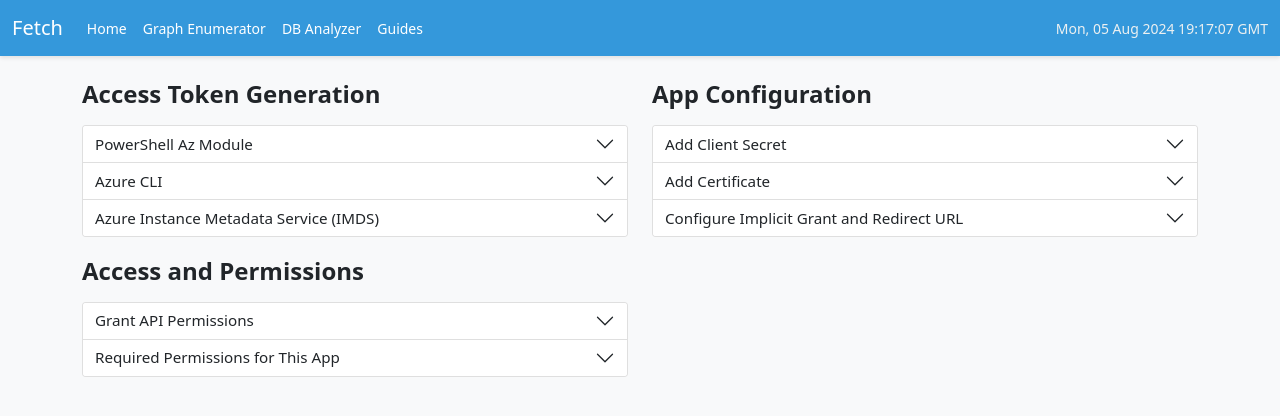
After one commit to NetPenguins/Fetch, a Flask app: template templates/guides.html in a window 1280 px wide. The commit adds this page. Shown: the top 416 px of the page. Run offline with Flask 3, Linux system fonts and the light colour scheme; the template is opened without the code that fills it, so the values that code supplies are empty; some libraries are stand-ins or nearby versions.

Commit message:
Adding guide to generate permission, access tokens, and creation of apps.

```diff
--- /dev/null
+++ b/static/css/guides.css
@@ -0,0 +1,120 @@
+/* General styles */
+body {
+  font-size: 14px;
+}
+
+/* Layout */
+@media (min-width: 768px) {
+  .col-md-4 {
+    padding-right: 10px;
+    padding-left: 10px;
+  }
+}
+
+/* Accordion styles */
+.accordion-sm {
+  font-size: 0.9rem;
+  margin-bottom: 20px;
+}
+
+.accordion-sm .accordion-button {
+  padding: 0.5rem 0.75rem;
+  font-size: 0.95rem;
+}
+
+.accordion-sm .accordion-body {
+  padding: 0.75rem;
+}
+
+.accordion-button:not(.collapsed) {
+  background-color: #e7f1ff;
+  color: #0c63e4;
+}
+
+.accordion-button:focus {
+  box-shadow: none;
+  border-color: rgba(0,0,0,.125);
+}
+
+/* Code block styles */
+.code-block-container {
+  position: relative;
+  margin-bottom: 1rem;
+}
+
+.code-block-container pre {
+  background-color: #f8f9fa;
+  border: 1px solid #e9ecef;
+  border-radius: 4px;
+  padding: 0.5rem;
+  margin-bottom: 0;
+  font-size: 0.8rem;
+}
+
+.copy-btn {
+  position: absolute;
+  top: 0.25rem;
+  right: 0.25rem;
+  padding: 0.1rem 0.3rem;
+  font-size: 0.7rem;
+}
+
+/* Typography */
+.small {
+  font-size: 0.85rem;
+}
+
+h1.h3, h2.h4, h3.h5, h4.h6 {
+  margin-bottom: 0.5rem;
+  font-weight: 600;
+}
+
+ol.small, ul.small {
+  padding-left: 1.5rem;
+  margin-bottom: 0.5rem;
+}
+
+code {
+  font-family: SFMono-Regular, Consolas, Liberation Mono, Menlo, monospace;
+  font-size: 85%;
+  color: #d63384;
+  word-wrap: break-word;
+}
+
+/* Custom styles for specific elements */
+.accordion-sm .accordion-body ol > li,
+.accordion-sm .accordion-body ul > li {
+  margin-bottom: 0.25rem;
+}
+
+.accordion-sm .accordion-body p:last-child {
+  margin-bottom: 0;
+}
+
+/* Responsive adjustments */
+@media (max-width: 767px) {
+  .accordion-sm {
+    margin-bottom: 15px;
+  }
+
+  .accordion-sm .accordion-button {
+    font-size: 0.9rem;
+  }
+
+  .code-block-container pre {
+    font-size: 0.75rem;
+  }
+}
+
+/* Prism.js overrides (if you're using Prism for syntax highlighting) */
+:not(pre) > code[class*="language-"],
+pre[class*="language-"] {
+  background: #f8f9fa;
+  border: 1px solid #e9ecef;
+  border-radius: 4px;
+}
+
+code[class*="language-"],
+pre[class*="language-"] {
+  font-size: 0.8rem;
+}
--- a/templates/base.html
+++ b/templates/base.html
@@ -6,6 +6,7 @@
     <title>{% block title %}Fetch{% endblock %}</title>
     <link href="https://cdn.jsdelivr.net/npm/bootstrap@5.1.3/dist/css/bootstrap.min.css" rel="stylesheet">
     <link rel="stylesheet" href="{{ url_for('static', filename='css/custom.css') }}">
+    <link rel="stylesheet" href="{{ url_for('static', filename='css/guides.css') }}">
 
     {% block extra_css %}{% endblock %}
 </head>
@@ -26,6 +27,9 @@
                 </li>
                 <li class="nav-item">
                     <a class="nav-link {% if request.endpoint == 'db_analyzer' %}active{% endif %}" href="{{ url_for('db_analyzer') }}">DB Analyzer</a>
+                </li>
+                <li class="nav-item">
+                     <a class="nav-link {% if request.endpoint == 'guides' %}active{% endif %}" href="{{ url_for('guides') }}">Guides</a>
                 </li>
                 {% block navbar_extra %}{% endblock %}
             </ul>
--- /dev/null
+++ b/templates/guides.html
@@ -0,0 +1,298 @@
+{% extends "base.html" %}
+{% block title %}Fetch - Guides{% endblock %}
+{% block content %}
+
+<div class="row">
+  <div class="col-md-6">
+    <div class="accordion accordion-sm" id="tokenGuides">
+      <h2 class="h4 mb-3">Access Token Generation</h2>
+
+      <!-- PowerShell Az Guide -->
+      <div class="accordion-item">
+        <h3 class="accordion-header" id="headingPowerShellAz">
+          <button class="accordion-button collapsed" type="button" data-bs-toggle="collapse" data-bs-target="#collapsePowerShellAz" aria-expanded="false" aria-controls="collapsePowerShellAz">
+            PowerShell Az Module
+          </button>
+        </h3>
+        <div id="collapsePowerShellAz" class="accordion-collapse collapse" aria-labelledby="headingPowerShellAz" data-bs-parent="#tokenGuides">
+          <div class="accordion-body">
+            <ol class="small">
+              <li>Install the Az module if not already installed:</li>
+            </ol>
+            <div class="code-block-container">
+              <pre><code class="language-powershell" id="powershell-az-1">Install-Module -Name Az -AllowClobber -Scope CurrentUser</code></pre>
+              <button class="btn btn-sm btn-outline-secondary copy-btn" data-clipboard-target="#powershell-az-1">Copy</button>
+            </div>
+            <ol start="2" class="small">
+              <li>Connect to your Azure account:</li>
+            </ol>
+            <div class="code-block-container">
+              <pre><code class="language-powershell" id="powershell-az-2">Connect-AzAccount</code></pre>
+              <button class="btn btn-sm btn-outline-secondary copy-btn" data-clipboard-target="#powershell-az-2">Copy</button>
+            </div>
+            <ol start="3" class="small">
+              <li>Get the access token:</li>
+            </ol>
+            <div class="code-block-container">
+              <pre><code class="language-powershell" id="powershell-az-3">$token = Get-AzAccessToken -ResourceUrl "https://graph.microsoft.com/"
+$accessToken = $token.Token</code></pre>
+              <button class="btn btn-sm btn-outline-secondary copy-btn" data-clipboard-target="#powershell-az-3">Copy</button>
+            </div>
+          </div>
+        </div>
+      </div>
+
+      <!-- Azure CLI Guide -->
+      <div class="accordion-item">
+        <h3 class="accordion-header" id="headingAzureCLI">
+          <button class="accordion-button collapsed" type="button" data-bs-toggle="collapse" data-bs-target="#collapseAzureCLI" aria-expanded="false" aria-controls="collapseAzureCLI">
+            Azure CLI
+          </button>
+        </h3>
+        <div id="collapseAzureCLI" class="accordion-collapse collapse" aria-labelledby="headingAzureCLI" data-bs-parent="#tokenGuides">
+          <div class="accordion-body">
+            <ol class="small">
+              <li>Open a terminal or command prompt</li>
+              <li>Run the following command:</li>
+            </ol>
+            <div class="code-block-container">
+              <pre><code class="language-bash" id="azure-cli">az account get-access-token --query accessToken --output tsv</code></pre>
+              <button class="btn btn-sm btn-outline-secondary copy-btn" data-clipboard-target="#azure-cli">Copy</button>
+            </div>
+          </div>
+        </div>
+      </div>
+
+      <!-- Azure Instance Metadata Service Guide -->
+      <div class="accordion-item">
+        <h3 class="accordion-header" id="headingMetadataService">
+          <button class="accordion-button collapsed" type="button" data-bs-toggle="collapse" data-bs-target="#collapseMetadataService" aria-expanded="false" aria-controls="collapseMetadataService">
+            Azure Instance Metadata Service (IMDS)
+          </button>
+        </h3>
+        <div id="collapseMetadataService" class="accordion-collapse collapse" aria-labelledby="headingMetadataService" data-bs-parent="#tokenGuides">
+          <div class="accordion-body">
+            <ol class="small">
+              <li>This method only works from within an Azure VM or other Azure compute resource.</li>
+              <li>Open a terminal or command prompt</li>
+              <li>Run the following curl command:</li>
+            </ol>
+            <div class="code-block-container">
+              <pre><code class="language-bash" id="metadata-service">curl -H Metadata:true "http://169.254.169.254/metadata/identity/oauth2/token?api-version=2018-02-01&resource=https://graph.microsoft.com/" | jq -r '.access_token'</code></pre>
+              <button class="btn btn-sm btn-outline-secondary copy-btn" data-clipboard-target="#metadata-service">Copy</button>
+            </div>
+          </div>
+        </div>
+      </div>
+    </div>
+  </div>
+
+  <div class="col-md-6">
+    <div class="accordion accordion-sm" id="appConfigGuides">
+      <h2 class="h4 mb-3">App Configuration</h2>
+
+    <!-- Client Secret Guide -->
+    <div class="accordion-item">
+      <h3 class="accordion-header" id="headingClientSecret">
+        <button class="accordion-button collapsed" type="button" data-bs-toggle="collapse" data-bs-target="#collapseClientSecret" aria-expanded="false" aria-controls="collapseClientSecret">
+          Add Client Secret
+        </button>
+      </h3>
+      <div id="collapseClientSecret" class="accordion-collapse collapse" aria-labelledby="headingClientSecret" data-bs-parent="#appConfigGuides">
+        <div class="accordion-body">
+          <ol class="small">
+            <li>Go to the Azure Portal (portal.azure.com)</li>
+            <li>Navigate to Azure Active Directory</li>
+            <li>Select "App registrations" from the left menu</li>
+            <li>Find and select your application</li>
+            <li>In the left menu, click on "Certificates & secrets"</li>
+            <li>Under "Client secrets", click "New client secret"</li>
+            <li>Enter a description and select an expiration period</li>
+            <li>Click "Add"</li>
+            <li>Copy and securely store the generated secret value</li>
+          </ol>
+          <p class="small">Note: The secret value is only shown once. Make sure to copy and store it securely.</p>
+        </div>
+      </div>
+    </div>
+
+    <!-- Certificate Guide -->
+    <div class="accordion-item">
+      <h3 class="accordion-header" id="headingCertificate">
+        <button class="accordion-button collapsed" type="button" data-bs-toggle="collapse" data-bs-target="#collapseCertificate" aria-expanded="false" aria-controls="collapseCertificate">
+          Add Certificate
+        </button>
+      </h3>
+      <div id="collapseCertificate" class="accordion-collapse collapse" aria-labelledby="headingCertificate" data-bs-parent="#appConfigGuides">
+        <div class="accordion-body">
+          <ol class="small">
+            <li>Generate a self-signed certificate or obtain one from a trusted Certificate Authority</li>
+            <li>Go to the Azure Portal (portal.azure.com)</li>
+            <li>Navigate to Azure Active Directory</li>
+            <li>Select "App registrations" from the left menu</li>
+            <li>Find and select your application</li>
+            <li>In the left menu, click on "Certificates & secrets"</li>
+            <li>Under "Certificates", click "Upload certificate"</li>
+            <li>Browse and select your certificate file</li>
+            <li>Click "Add"</li>
+          </ol>
+          <p class="small">Note: Ensure you have the private key of the certificate for authentication purposes.</p>
+        </div>
+      </div>
+    </div>
+
+    <!-- Implicit Grant Authentication Guide -->
+    <div class="accordion-item">
+      <h3 class="accordion-header" id="headingImplicitGrant">
+        <button class="accordion-button collapsed" type="button" data-bs-toggle="collapse" data-bs-target="#collapseImplicitGrant" aria-expanded="false" aria-controls="collapseImplicitGrant">
+          Configure Implicit Grant and Redirect URL
+        </button>
+      </h3>
+      <div id="collapseImplicitGrant" class="accordion-collapse collapse" aria-labelledby="headingImplicitGrant" data-bs-parent="#appConfigGuides">
+        <div class="accordion-body">
+          <ol class="small">
+            <li>Go to the Azure Portal (portal.azure.com)</li>
+            <li>Navigate to Azure Active Directory</li>
+            <li>Select "App registrations" from the left menu</li>
+            <li>Find and select your application</li>
+            <li>In the left menu, click on "Authentication"</li>
+            <li>Under "Platform configurations", click "Add a platform"</li>
+            <li>Select "Single-page application"</li>
+            <li>Enter your redirect URL (e.g., https://yourapp.com/auth-callback)</li>
+            <li>Click "Configure"</li>
+            <li>Under "Implicit grant and hybrid flows", check the boxes for:</li>
+              <ul>
+                <li>Access tokens (used for implicit flows)</li>
+                <li>ID tokens (used for implicit and hybrid flows)</li>
+              </ul>
+            <li>Click "Save" at the top of the page</li>
+          </ol>
+          <p class="small">For use in the token action, you'll need to copy:</p>
+          <ul class="small">
+            <li>Tenant ID: Found in Azure Active Directory > Overview</li>
+            <li>Client ID: Found in App registrations > Your app > Overview</li>
+            <li>Redirect URI: The URL you just configured</li>
+          </ul>
+          <p class="small">Note: Implicit grant flow is not recommended for production applications due to security concerns. Consider using authorization code flow with PKCE for better security.</p>
+        </div>
+      </div>
+    </div>
+
+  </div>
+</div>
+
+
+  <div class="col-md-6">
+    <div class="accordion accordion-sm" id="permissionGuides">
+      <h2 class="h4 mb-3">Access and Permissions</h2>
+
+      <!-- Grant Permissions Guide -->
+      <div class="accordion-item">
+        <h3 class="accordion-header" id="headingGrantPermissions">
+          <button class="accordion-button collapsed" type="button" data-bs-toggle="collapse" data-bs-target="#collapseGrantPermissions" aria-expanded="false" aria-controls="collapseGrantPermissions">
+            Grant API Permissions
+          </button>
+        </h3>
+        <div id="collapseGrantPermissions" class="accordion-collapse collapse" aria-labelledby="headingGrantPermissions" data-bs-parent="#permissionGuides">
+          <div class="accordion-body">
+            <h4 class="h6">For an Application:</h4>
+            <ol class="small">
+              <li>Go to the Azure Portal (portal.azure.com)</li>
+              <li>Navigate to Azure Active Directory</li>
+              <li>Select "App registrations" from the left menu</li>
+              <li>Find and select your application</li>
+              <li>In the left menu, click on "API permissions"</li>
+              <li>Click "Add a permission"</li>
+              <li>Select "Microsoft Graph"</li>
+              <li>Choose between "Delegated permissions" or "Application permissions" based on your needs</li>
+              <li>Search for and select the required permissions (e.g., Directory.Read.All, User.Read.All)</li>
+              <li>Click "Add permissions"</li>
+              <li>If you added Application permissions, click "Grant admin consent for [Your Tenant]"</li>
+            </ol>
+            <h4 class="h6">For a User (Admin Consent):</h4>
+            <ol class="small">
+              <li>Go to the Azure Portal (portal.azure.com)</li>
+              <li>Navigate to Azure Active Directory</li>
+              <li>Select "Enterprise applications" from the left menu</li>
+              <li>Find and select your application</li>
+              <li>In the left menu, click on "Permissions"</li>
+              <li>Click "Grant admin consent for [Your Tenant]"</li>
+              <li>Review the permissions and click "Accept"</li>
+            </ol>
+            <p class="small">Note: Granting admin consent applies the permissions to all users in your organization who use this application.</p>
+          </div>
+        </div>
+      </div>
+
+      <!-- Required Permissions Guide -->
+      <div class="accordion-item">
+        <h3 class="accordion-header" id="headingRequiredPermissions">
+          <button class="accordion-button collapsed" type="button" data-bs-toggle="collapse" data-bs-target="#collapseRequiredPermissions" aria-expanded="false" aria-controls="collapseRequiredPermissions">
+            Required Permissions for This App
+          </button>
+        </h3>
+        <div id="collapseRequiredPermissions" class="accordion-collapse collapse" aria-labelledby="headingRequiredPermissions" data-bs-parent="#permissionGuides">
+          <div class="accordion-body">
+            <p class="small">The following permissions are required for full functionality of this app:</p>
+            <ul class="small">
+              <li>Directory.Read.All</li>
+              <li>Policy.Read.All</li>
+              <li>IdentityProvider.Read.All</li>
+              <li>Organization.Read.All</li>
+              <li>User.Read.All</li>
+              <li>EntitlementManagement.Read.All</li>
+              <li>UserAuthenticationMethod.Read.All</li>
+              <li>IdentityUserFlow.Read.All</li>
+              <li>APIConnectors.Read.All</li>
+              <li>AccessReview.Read.All</li>
+              <li>Agreement.Read.All</li>
+              <li>Policy.Read.PermissionGrant</li>
+              <li>PrivilegedAccess.Read.AzureResources</li>
+              <li>PrivilegedAccess.Read.AzureAD</li>
+              <li>Application.Read.All</li>
+            </ul>
+            <p class="small">Ensure these permissions are granted using the "Grant API Permissions" guide above.</p>
+          </div>
+        </div>
+      </div>
+
+    </div>
+  </div>
+</div>
+
+{% endblock %}
+
+{% block extra_js %}
+<script src="https://cdnjs.cloudflare.com/ajax/libs/prism/1.24.1/prism.min.js"></script>
+<script src="https://cdnjs.cloudflare.com/ajax/libs/prism/1.24.1/components/prism-powershell.min.js"></script>
+<script src="https://cdnjs.cloudflare.com/ajax/libs/prism/1.24.1/components/prism-bash.min.js"></script>
+<script src="https://cdnjs.cloudflare.com/ajax/libs/clipboard.js/2.0.8/clipboard.min.js"></script>
+<script>
+  document.addEventListener('DOMContentLoaded', (event) => {
+    const clipboard = new ClipboardJS('.copy-btn', {
+      target: function(trigger) {
+        return trigger.previousElementSibling.querySelector('code');
+      }
+    });
+
+    clipboard.on('success', function(e) {
+      const button = e.trigger;
+      const originalText = button.textContent;
+      button.textContent = 'Copied!';
+      setTimeout(() => {
+        button.textContent = originalText;
+      }, 2000);
+      e.clearSelection();
+    });
+
+    clipboard.on('error', function(e) {
+      console.error('Action:', e.action);
+      console.error('Trigger:', e.trigger);
+    });
+  });
+</script>
+{% endblock %}
+
+{% block extra_css %}
+<link rel="stylesheet" href="https://cdnjs.cloudflare.com/ajax/libs/prism/1.24.1/themes/prism.min.css">
+{% endblock %}
```
